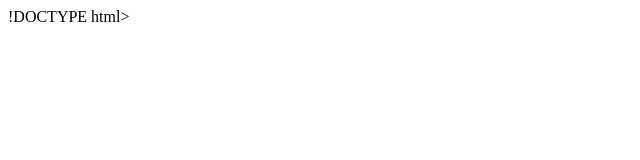
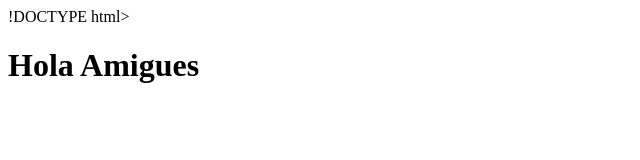
Before and after one commit to yessq/tarea-leniolabs, a plain HTML site: page index.html in a window 1280 px wide. Shown: the whole page, without its empty margins (0-640 px from the left). Drawn offline with Linux system fonts and the light colour scheme.

Commit message:
Un cambio de tareas
Pruebas

```diff
--- a/index.html
+++ b/index.html
@@ -7,7 +7,7 @@
 </head>
 
 <body>
-
+    <h1>Hola Amigues</h1>
     <script src='index.js'></script>
 </body>
 
```
